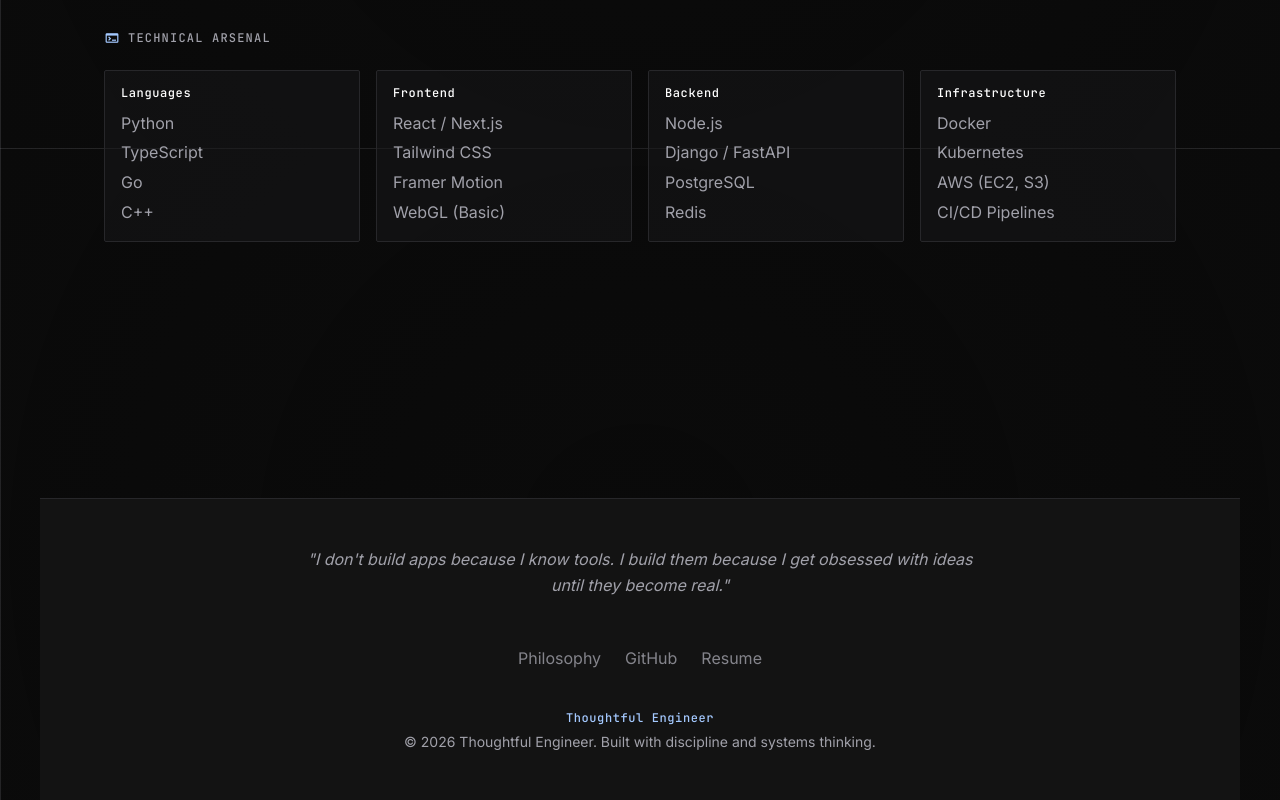
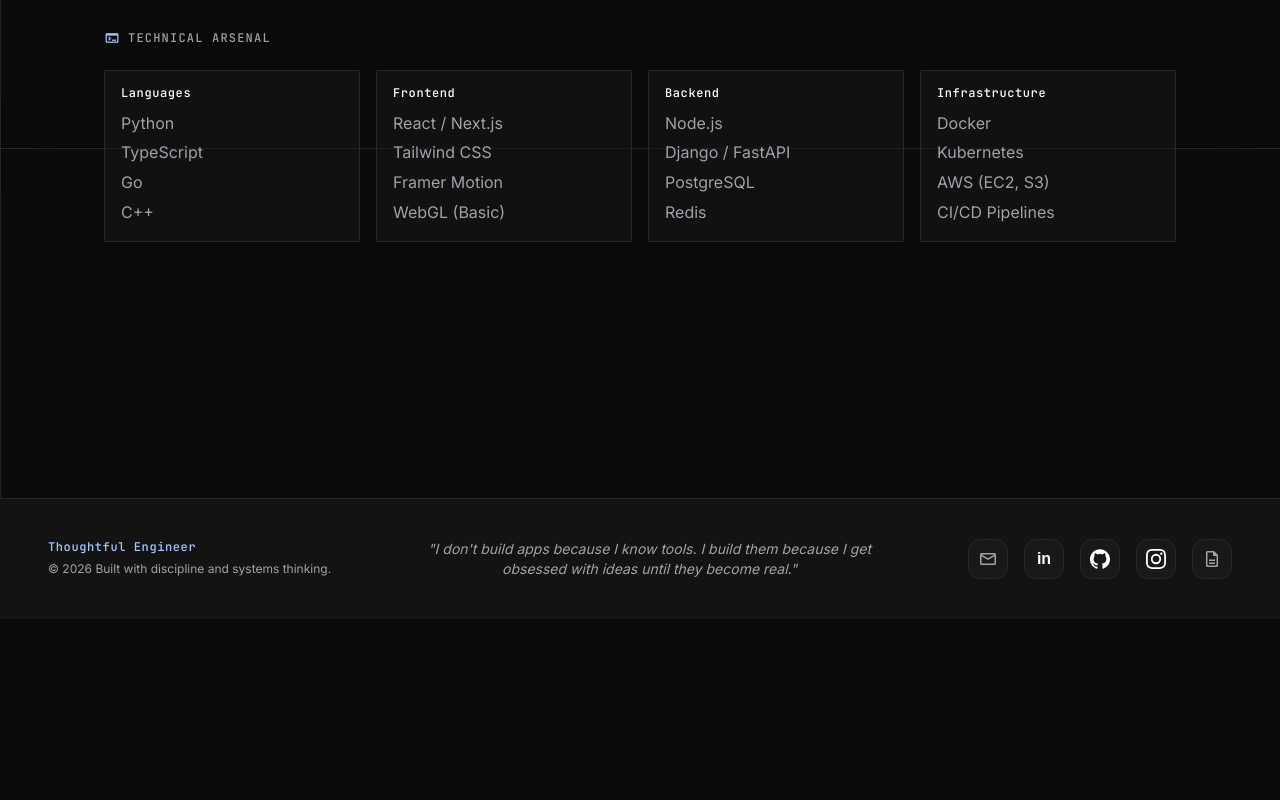
Before and after one commit to omhujband/omhujband.github.io, a React (Vite) app: page /about in a window 1280 px wide. Shown: the part 1452-2252 px from the top of the page. After the commit the page ends 2071 px from the top, so only its background shows below. Built offline with nearby package versions, Linux system fonts and the light colour scheme.

Commit message:
feat: implement modular HomePage layout, data-driven content, and global footer component

```diff
--- a/src/components/layout/Footer.jsx
+++ b/src/components/layout/Footer.jsx
@@ -2,28 +2,36 @@ import { Link } from 'react-router-dom';
 
 export default function Footer() {
   return (
-    <footer className="w-full max-w-container-max mx-auto px-margin-desktop py-12 flex flex-col items-center gap-gutter border-t border-zinc-border bg-surface">
-      <div className="max-w-2xl text-center mb-6">
-        <p className="font-body-md text-body-md text-zinc-text-secondary italic">
+    <footer className="w-full px-6 py-10 md:px-12 flex flex-col md:flex-row items-center justify-between border-t border-zinc-border bg-surface gap-8">
+      <div className="flex flex-col items-center md:items-start gap-1">
+        <span className="font-label-mono text-label-mono text-primary">Thoughtful Engineer</span>
+        <span className="font-body-md text-zinc-text-secondary text-xs mt-1">
+          © {new Date().getFullYear()} Built with discipline and systems thinking.
+        </span>
+      </div>
+
+      <div className="hidden md:block max-w-lg text-center px-4">
+        <p className="font-body-md text-zinc-text-secondary italic text-sm">
           "I don't build apps because I know tools. I build them because I get obsessed with ideas until they become real."
         </p>
       </div>
-      <div className="flex gap-6 mb-4">
-        <Link to="/about" className="text-zinc-text-secondary hover:text-on-surface transition-colors font-body-md text-body-md hover:text-primary opacity-80 hover:opacity-100 transition-opacity hover-target">
-          Philosophy
-        </Link>
-        <a href="https://github.com" target="_blank" rel="noreferrer" className="text-zinc-text-secondary hover:text-on-surface transition-colors font-body-md text-body-md hover:text-primary opacity-80 hover:opacity-100 transition-opacity hover-target">
-          GitHub
+
+      <div className="flex gap-4">
+        <a href="mailto:hello@thoughtfulengineer.dev" className="w-10 h-10 rounded-full border border-zinc-border bg-surface-variant/20 flex items-center justify-center text-zinc-text-secondary hover:text-primary hover:border-primary/50 hover:bg-primary/5 hover:shadow-[0_0_15px_rgba(164,201,255,0.15)] transition-all hover-target group" title="Email">
+          <span className="material-symbols-outlined text-[20px] group-hover:scale-110 transition-transform">mail</span>
         </a>
-        <a href="/resume.pdf" target="_blank" rel="noreferrer" className="text-zinc-text-secondary hover:text-on-surface transition-colors font-body-md text-body-md hover:text-primary opacity-80 hover:opacity-100 transition-opacity hover-target">
-          Resume
+        <a href="#" className="w-10 h-10 rounded-full border border-zinc-border bg-surface-variant/20 flex items-center justify-center text-zinc-text-secondary hover:text-primary hover:border-primary/50 hover:bg-primary/5 hover:shadow-[0_0_15px_rgba(164,201,255,0.15)] transition-all hover-target group" title="LinkedIn">
+          <span className="text-[20px] group-hover:scale-110 transition-transform" style={{ color: 'white', fontFamily: 'sans-serif', fontWeight: 'bold', padding: '2px 6px', borderRadius: '3px', fontSize: '16px' }}>in</span>
         </a>
-      </div>
-      <div className="flex flex-col items-center gap-2">
-        <span className="font-label-mono text-label-mono text-primary">Thoughtful Engineer</span>
-        <span className="font-body-md text-body-md text-zinc-text-secondary text-sm">
-          © {new Date().getFullYear()} Thoughtful Engineer. Built with discipline and systems thinking.
-        </span>
+        <a href="https://github.com" target="_blank" rel="noreferrer" className="w-10 h-10 rounded-full border border-zinc-border bg-surface-variant/20 flex items-center justify-center text-zinc-text-secondary hover:text-primary hover:border-primary/50 hover:bg-primary/5 hover:shadow-[0_0_15px_rgba(164,201,255,0.15)] transition-all hover-target group" title="GitHub">
+          <span className="text-[20px] group-hover:scale-110 transition-transform" style={{ display: 'inline-flex', alignItems: 'center', justifyContent: 'center', color: 'white', padding: '4px', borderRadius: '7px' }}><svg viewBox="0 0 24 24" style={{ width: '20px', height: '20px', fill: 'currentColor' }}><path d="M12 .297c-6.63 0-12 5.373-12 12 0 5.303 3.438 9.8 8.205 11.385.6.113.82-.258.82-.577 0-.285-.01-1.04-.015-2.04-3.338.724-4.042-1.61-4.042-1.61C4.422 18.07 3.633 17.7 3.633 17.7c-1.087-.744.084-.729.084-.729 1.205.084 1.838 1.236 1.838 1.236 1.07 1.835 2.809 1.305 3.495.998.108-.776.417-1.305.76-1.605-2.665-.3-5.466-1.332-5.466-5.93 0-1.31.465-2.38 1.235-3.22-.135-.303-.54-1.523.105-3.176 0 0 1.005-.322 3.3 1.23.96-.267 1.98-.399 3-.405 1.02.006 2.04.138 3 .405 2.28-1.552 3.285-1.23 3.285-1.23.645 1.653.24 2.873.12 3.176.765.84 1.23 1.91 1.23 3.22 0 4.61-2.805 5.625-5.475 5.92.42.36.81 1.096.81 2.22 0 1.606-.015 2.896-.015 3.286 0 .315.21.69.825.57C20.565 22.092 24 17.592 24 12.297c0-6.627-5.373-12-12-12" /></svg></span>
+        </a>
+        <a href="#" className="w-10 h-10 rounded-full border border-zinc-border bg-surface-variant/20 flex items-center justify-center text-zinc-text-secondary hover:text-primary hover:border-primary/50 hover:bg-primary/5 hover:shadow-[0_0_15px_rgba(164,201,255,0.15)] transition-all hover-target group" title="Instagram">
+          <span className="text-[20px] group-hover:scale-110 transition-transform" style={{ display: 'inline-flex', alignItems: 'center', justifyContent: 'center', color: 'white', padding: '4px', borderRadius: '3px' }}><svg viewBox="0 0 24 24" style={{ width: '20px', height: '20px', fill: 'currentColor' }}><path d="M12 2.163c3.204 0 3.584.012 4.85.07 3.252.148 4.771 1.691 4.919 4.919.058 1.265.069 1.645.069 4.849 0 3.205-.012 3.584-.069 4.849-.149 3.225-1.664 4.771-4.919 4.919-1.266.058-1.644.07-4.85.07-3.204 0-3.584-.012-4.849-.07-3.26-.149-4.771-1.699-4.919-4.92-.058-1.265-.07-1.644-.07-4.849 0-3.204.013-3.583.07-4.849.149-3.227 1.664-4.771 4.919-4.919 1.266-.057 1.645-.069 4.849-.069zM12 0C8.741 0 8.333.014 7.053.072 2.695.272.273 2.69.073 7.051.014 8.333 0 8.741 0 12c0 3.259.014 3.668.072 4.948.2 4.358 2.618 6.78 6.98 6.98 1.281.058 1.689.072 4.948.072 3.259 0 3.668-.014 4.948-.072 4.354-.2 6.782-2.618 6.979-6.98.059-1.28.073-1.689.073-4.948 0-3.259-.014-3.667-.072-4.947-.196-4.354-2.617-6.78-6.979-6.98C15.668.014 15.259 0 12 0zm0 5.838a6.162 6.162 0 100 12.324 6.162 6.162 0 000-12.324zM12 16a4 4 0 110-8 4 4 0 010 8zm6.406-11.845a1.44 1.44 0 100 2.881 1.44 1.44 0 000-2.881z" /></svg></span>
+        </a>
+        <a href="/resume.pdf" target="_blank" rel="noreferrer" className="w-10 h-10 rounded-full border border-zinc-border bg-surface-variant/20 flex items-center justify-center text-zinc-text-secondary hover:text-primary hover:border-primary/50 hover:bg-primary/5 hover:shadow-[0_0_15px_rgba(164,201,255,0.15)] transition-all hover-target group" title="Resume">
+          <span className="material-symbols-outlined text-[20px] group-hover:scale-110 transition-transform">description</span>
+        </a>
       </div>
     </footer>
   );
--- a/src/data/homeData.js
+++ b/src/data/homeData.js
@@ -53,9 +53,24 @@ export const homeData = {
     description: "Currently open for internships and collaborative experiments. If you're working on something difficult, I'd love to hear about it.",
     email: "hello@thoughtfulengineer.dev",
     socials: [
-      { id: "github", icon: "code", url: "#", name: "GitHub" },
-      { id: "linkedin", icon: "work", url: "#", name: "LinkedIn" },
-      { id: "instagram", icon: "photo_camera", url: "#", name: "Instagram" },
+      {
+        id: "github",
+        iconHtml: `<span style="display: inline-flex; align-items: center; justify-content: center; color: white; padding: 4px; border-radius: 7px;"><svg viewBox="0 0 24 24" style="width: 24px; height: 24px; fill: currentColor;"><path d="M12 .297c-6.63 0-12 5.373-12 12 0 5.303 3.438 9.8 8.205 11.385.6.113.82-.258.82-.577 0-.285-.01-1.04-.015-2.04-3.338.724-4.042-1.61-4.042-1.61C4.422 18.07 3.633 17.7 3.633 17.7c-1.087-.744.084-.729.084-.729 1.205.084 1.838 1.236 1.838 1.236 1.07 1.835 2.809 1.305 3.495.998.108-.776.417-1.305.76-1.605-2.665-.3-5.466-1.332-5.466-5.93 0-1.31.465-2.38 1.235-3.22-.135-.303-.54-1.523.105-3.176 0 0 1.005-.322 3.3 1.23.96-.267 1.98-.399 3-.405 1.02.006 2.04.138 3 .405 2.28-1.552 3.285-1.23 3.285-1.23.645 1.653.24 2.873.12 3.176.765.84 1.23 1.91 1.23 3.22 0 4.61-2.805 5.625-5.475 5.92.42.36.81 1.096.81 2.22 0 1.606-.015 2.896-.015 3.286 0 .315.21.69.825.57C20.565 22.092 24 17.592 24 12.297c0-6.627-5.373-12-12-12" /></svg></span>`,
+        url: "https://github.com",
+        name: "GitHub"
+      },
+      {
+        id: "linkedin",
+        iconHtml: `<span style="color: white; font-family: sans-serif; font-weight: bold; padding: 2px 6px; border-radius: 3px; font-size: 20px;">in</span>`,
+        url: "https://linkedin.com",
+        name: "LinkedIn"
+      },
+      {
+        id: "instagram",
+        iconHtml: `<span style="display: inline-flex; align-items: center; justify-content: center; color: white; padding: 4px; border-radius: 3px;"><svg viewBox="0 0 24 24" style="width: 24px; height: 24px; fill: currentColor;"><path d="M12 2.163c3.204 0 3.584.012 4.85.07 3.252.148 4.771 1.691 4.919 4.919.058 1.265.069 1.645.069 4.849 0 3.205-.012 3.584-.069 4.849-.149 3.225-1.664 4.771-4.919 4.919-1.266.058-1.644.07-4.85.07-3.204 0-3.584-.012-4.849-.07-3.26-.149-4.771-1.699-4.919-4.92-.058-1.265-.07-1.644-.07-4.849 0-3.204.013-3.583.07-4.849.149-3.227 1.664-4.771 4.919-4.919 1.266-.057 1.645-.069 4.849-.069zM12 0C8.741 0 8.333.014 7.053.072 2.695.272.273 2.69.073 7.051.014 8.333 0 8.741 0 12c0 3.259.014 3.668.072 4.948.2 4.358 2.618 6.78 6.98 6.98 1.281.058 1.689.072 4.948.072 3.259 0 3.668-.014 4.948-.072 4.354-.2 6.782-2.618 6.979-6.98.059-1.28.073-1.689.073-4.948 0-3.259-.014-3.667-.072-4.947-.196-4.354-2.617-6.78-6.979-6.98C15.668.014 15.259 0 12 0zm0 5.838a6.162 6.162 0 100 12.324 6.162 6.162 0 000-12.324zM12 16a4 4 0 110-8 4 4 0 010 8zm6.406-11.845a1.44 1.44 0 100 2.881 1.44 1.44 0 000-2.881z" /></svg></span>`,
+        url: "https://instagram.com",
+        name: "Instagram"
+      }
     ]
   }
 };
```
Also changed, not shown: src/pages/HomePage.jsx (+13 -9 lines).
